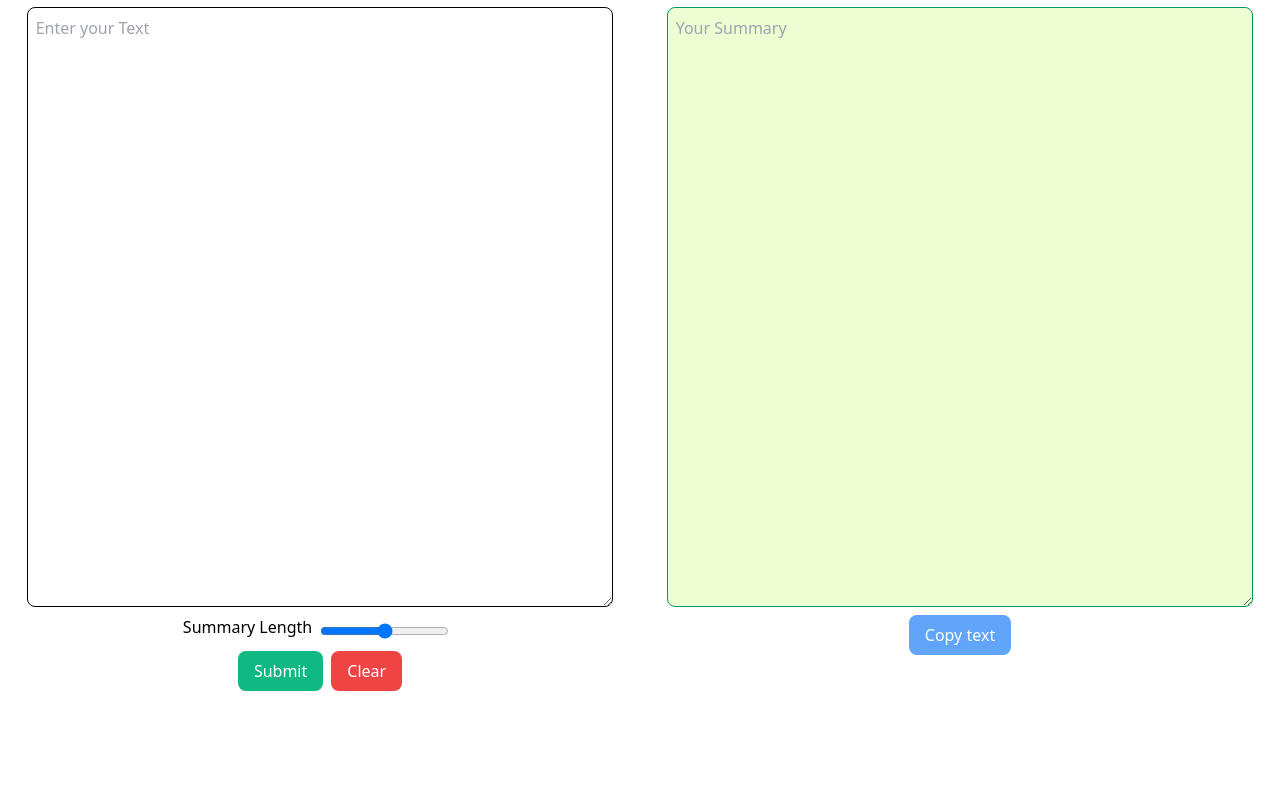
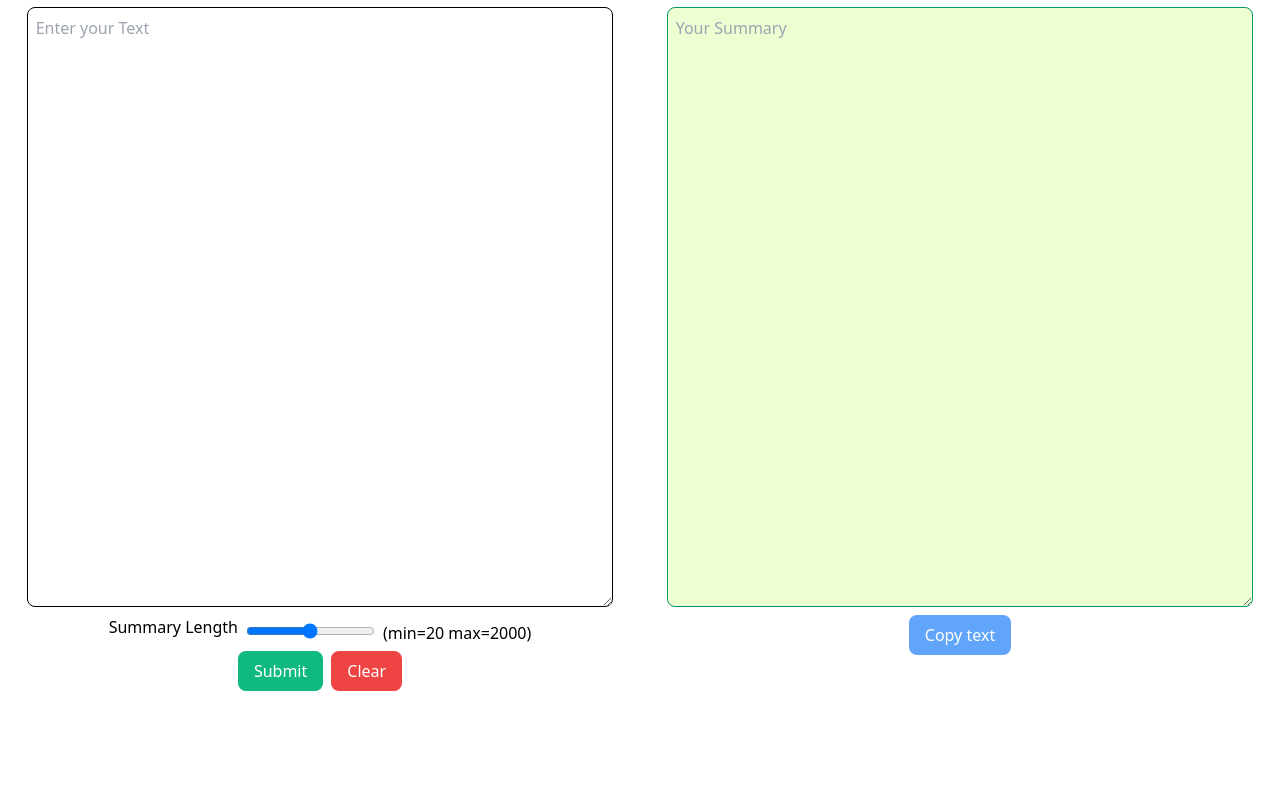
Before and after one commit to Asif54321/Text-Summarization, a Flask app: page / in a window 1280 px wide. Shown: the part 81-888 px from the top of the page. Run offline with Flask 2, Linux system fonts and the light colour scheme.

Commit message:
Update index.html

```diff
--- a/templates/index.html
+++ b/templates/index.html
@@ -26,7 +26,7 @@
                     required="required "></textarea>
                 <div class="flex self-center">
                     <h3>Summary Length</h3>
-                    <input type="range" class="m-2" min="20" max="1000" name="maxL">
+                   <h3><input type="range" class="m-2" min="20" max="2000" name="maxL">(min=20 max=2000)</h3>
                 </div>
                 <div class="flex self-center">
                     <button class="m-1 bg-green-500 hover:bg-blue-700 text-white font-semi-bold py-2 px-4 rounded-lg"
```
